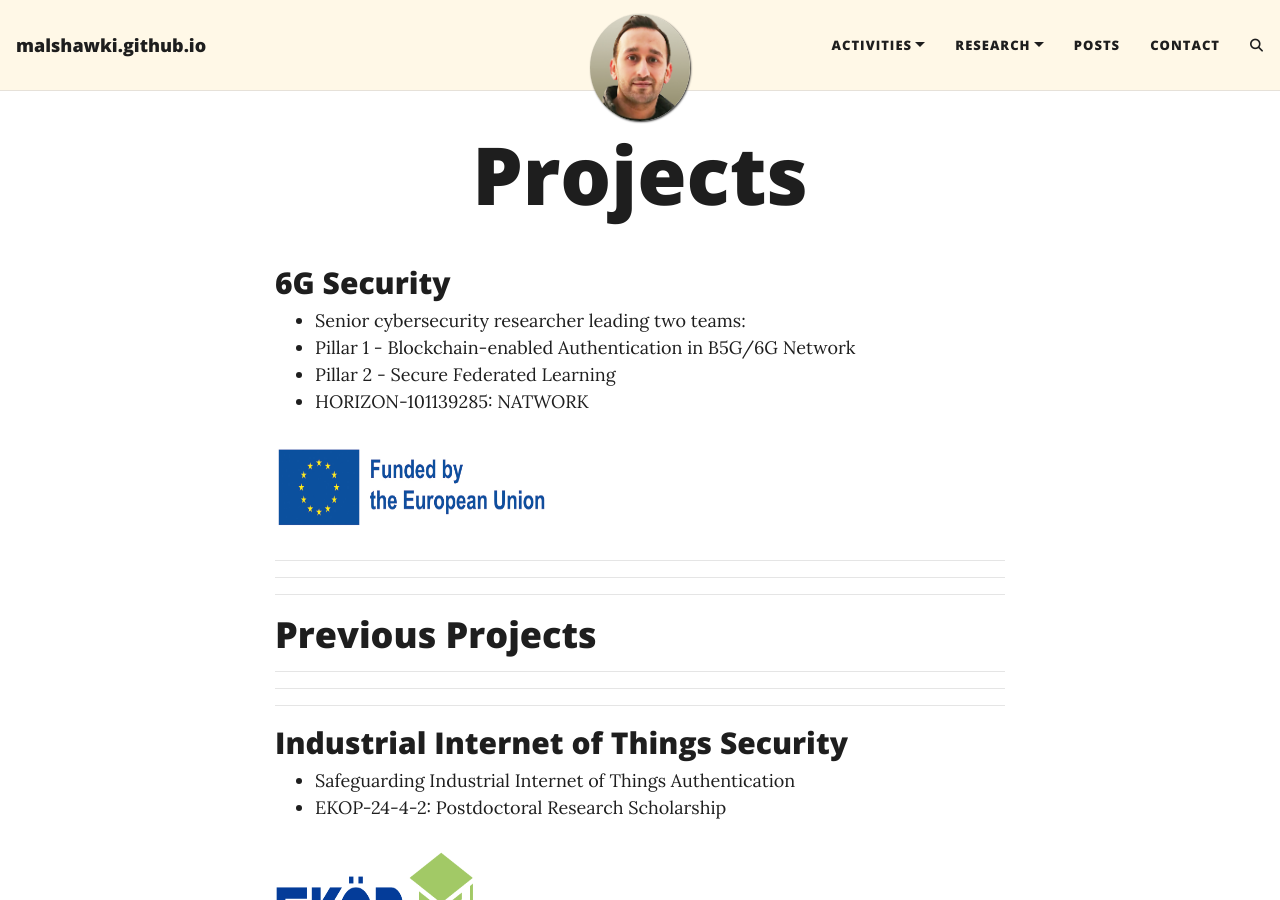
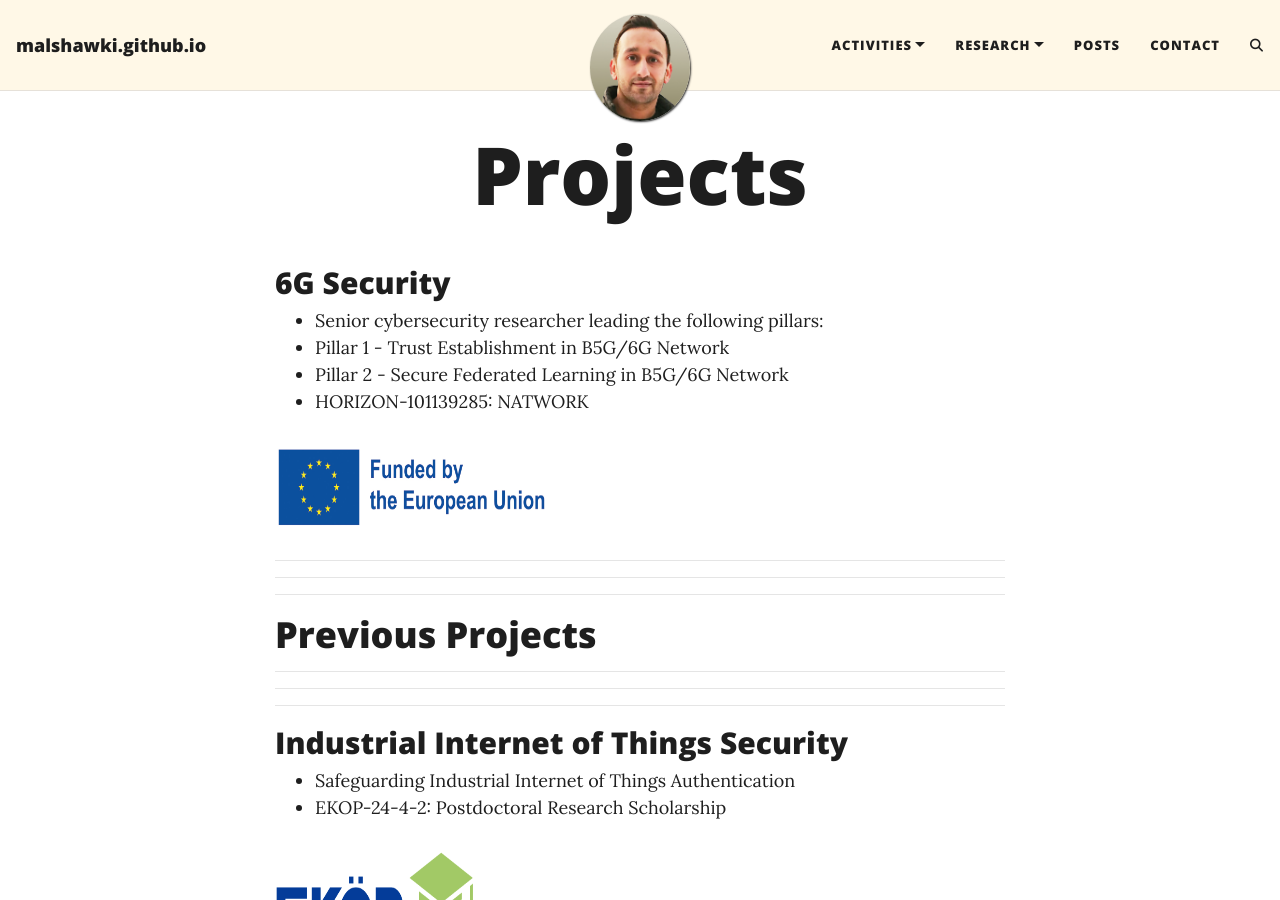
Before and after one commit to malshawki/malshawki.github.io, a Jekyll site: the page built from projects.md, in a window 1280 px wide and 900 px high. Built offline with Jekyll 4.4.1, drawn with Linux system fonts in a browser that asks for light colours; comment, search, counter and statistics services are not loaded.

Commit message:
Update projects.md

```diff
--- a/projects.md
+++ b/projects.md
@@ -5,9 +5,9 @@ subtitle:
 ---
 
 ## 6G Security
-- Senior cybersecurity researcher leading two teams:
-- Pillar 1 - Blockchain-enabled Authentication in B5G/6G Network
-- Pillar 2 - Secure Federated Learning
+- Senior cybersecurity researcher leading the following pillars:
+- Pillar 1 - Trust Establishment in B5G/6G Network
+- Pillar 2 - Secure Federated Learning in B5G/6G Network
 - HORIZON-101139285: NATWORK
 
 <img src="/assets/img/eu_funded_en.jpg" alt="Funded by European Union" width="290" height="85">
```
